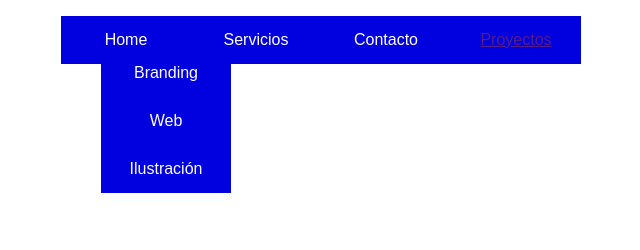
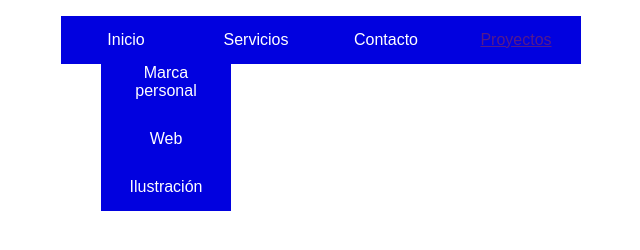
Before and after one commit to mhrmarina/menu, a plain HTML site: page index.html in a window 1280 px wide. Shown: the whole page, without its empty margins (219-859 px from the left). Drawn offline with Linux system fonts and the light colour scheme.

Commit message:
Traducir español

```diff
--- a/index.html
+++ b/index.html
@@ -19,12 +19,12 @@
   <body>
     <div id="header">
       <ul class="nav">
-        <li>Home</li>
+        <li>Inicio</li>
         <li>Servicios</li>
         <li>Contacto</li>
         <li><a href="">Proyectos</a></li>
           <ul>
-            <li>Branding</li>
+            <li>Marca personal</li>
             <li>Web</li>
             <li>Ilustración</li>
           </ul>
```
